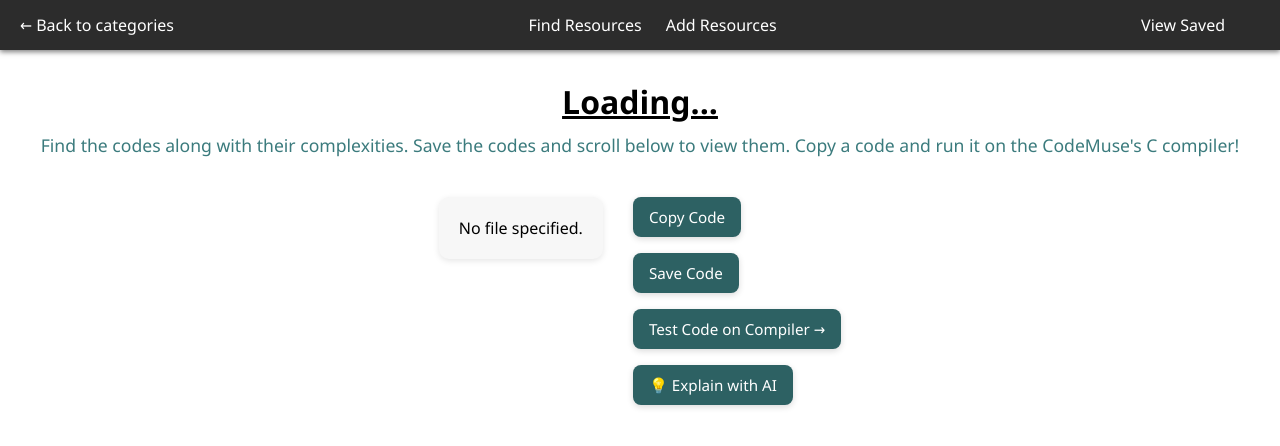
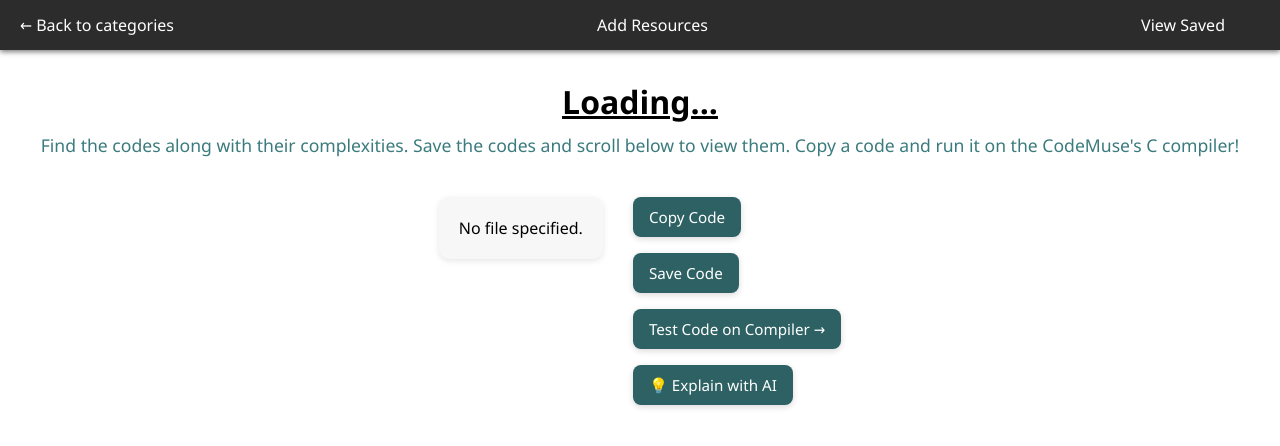
Before and after one commit to AditiGupta-tech/CodeMuse, a plain HTML site: page content.html in a window 1280 px wide. Drawn offline with Linux system fonts and the light colour scheme.

Commit message:
Update content.html

```diff
--- a/content.html
+++ b/content.html
@@ -10,7 +10,7 @@
   <nav class="navbar">
     <a href="index.html" id="back">← Back to categories</a>
     <div class="resources">
-      <a href="https://igdtuwresource.github.io/f/#" target="_blank">Find Resources</a>
+<!--       <a href="https://igdtuwresource.github.io/f/#" target="_blank">Find Resources</a> -->
       <a href="https://drive.google.com/drive/folders/1C6WlH3AvaDzA55UNaGXmvm7euGQznUlW?usp=drive_link" target="_blank">Add Resources</a>
     </div>
     <div class="nav-links">
```
